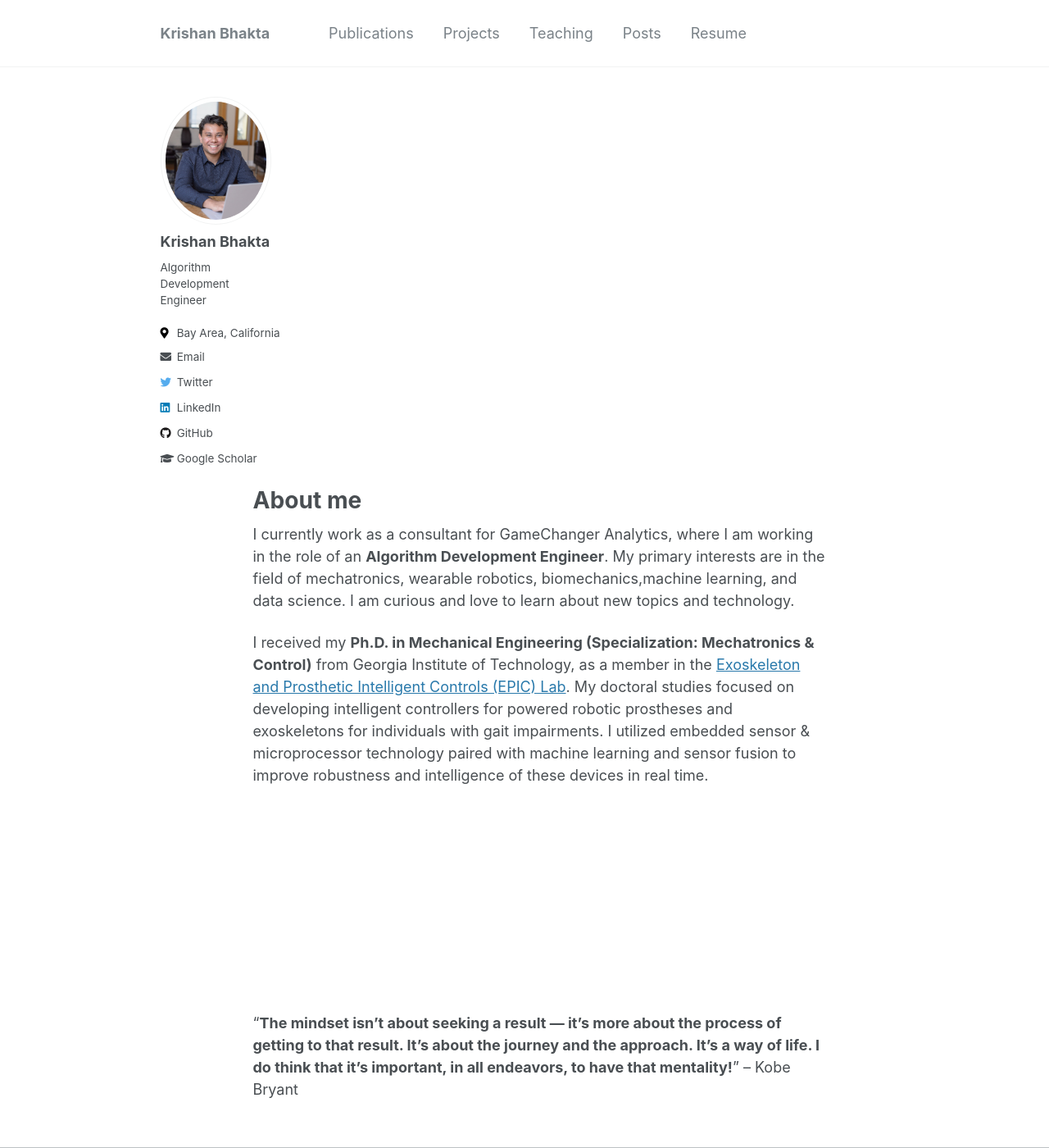
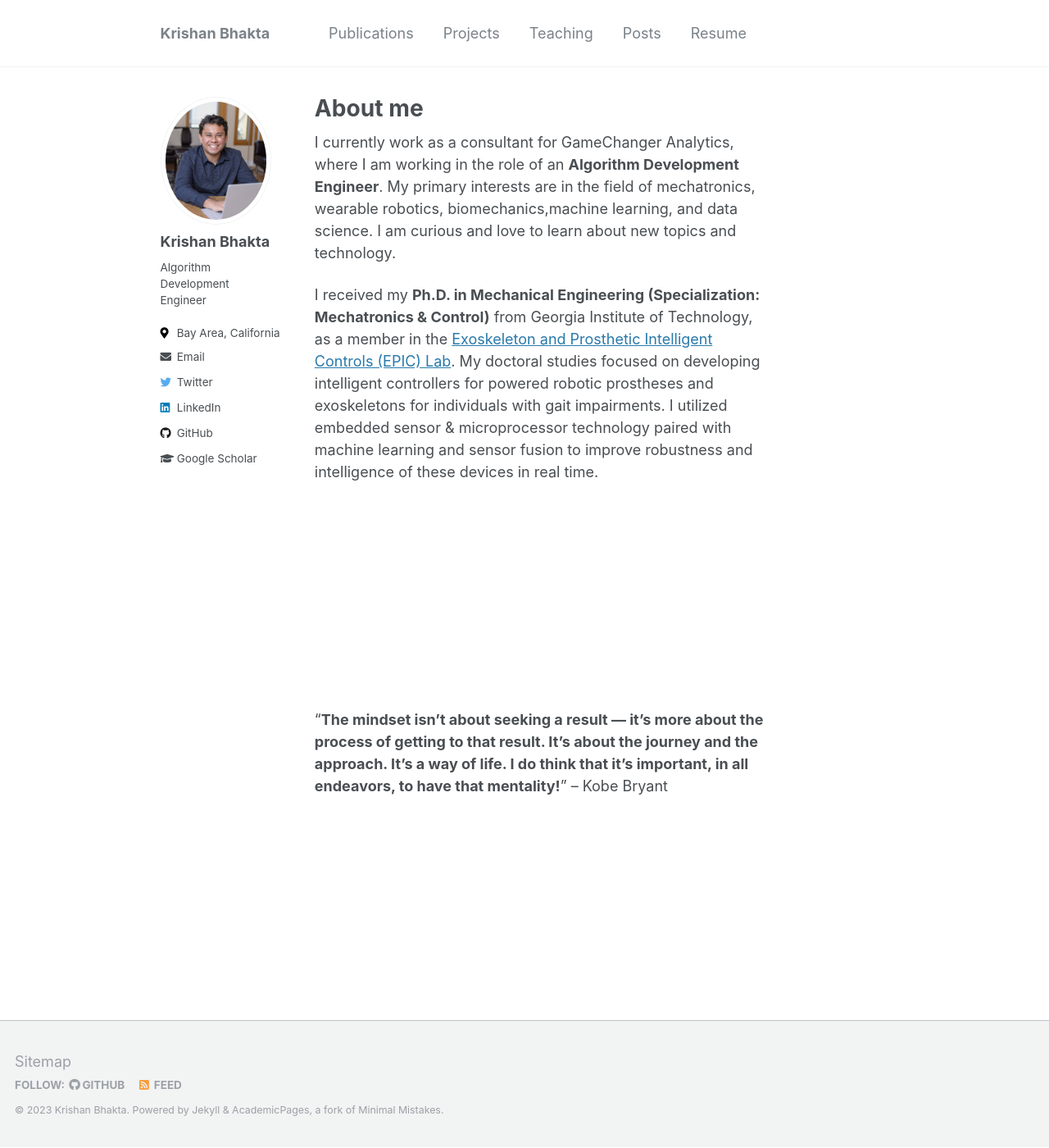
Before and after one commit to nicksheerin/nick_sheerin, a Jekyll site: the page built from _pages/about.md, in a window 1280 px wide and 1400 px high. Shown: the whole window at 82% size. Built offline with Jekyll 4.4.1, drawn with Linux system fonts in a browser that asks for light colours.

Commit message:
modify width of page attempt 5

```diff
--- a/_sass/_page.scss
+++ b/_sass/_page.scss
@@ -19,9 +19,9 @@
 // https://github.com/mmistakes/minimal-mistakes/issues/384 - for ref in future
 .page {
   @include breakpoint($large) {
-    @include span(11 of 12 last);
+    @include span(10 of 12 last);
     @include prefix(0.5 of 12);
-    @include suffix(1 of 12);
+    @include suffix(2 of 12);
   }
 
   .page__inner-wrap {
```
